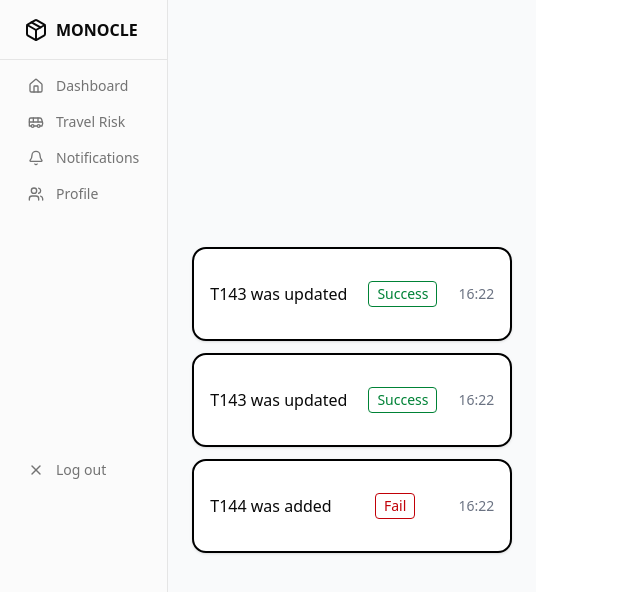
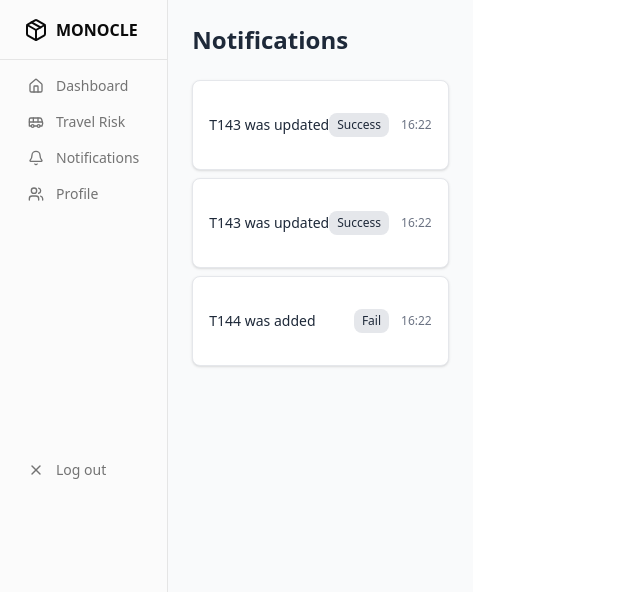
Before and after one commit to zelinzzl/Monocle, a Next.js app in the folder frontend/: page /dashboard/notifications in a window 1280 px wide. Shown: the top 592 px of the page, without its empty margins (0-640 px from the left). Built offline with nearby package versions, Linux system fonts and the light colour scheme.

Commit message:
updated notifications

```diff
--- a/frontend/src/app/dashboard/notifications/page.tsx
+++ b/frontend/src/app/dashboard/notifications/page.tsx
@@ -21,23 +21,32 @@ export default function NotificationPage() {
   const [alerts] = useState<Alert[]>(sampleAlerts)
 
   return (
-    <main className="flex min-h-screen items-center justify-center p-6 bg-gray-50">
-      <div className="space-y-3">
+    <main className="min-h-screen bg-gray-50 p-6">
+      {/* Header */}
+      <div className="mb-6">
+        <h1 className="text-2xl font-bold text-gray-800">Notifications</h1>
+      </div>
+
+      {/* Alerts */}
+      <div className="space-y-2">
         {alerts.map(alert => (
-          <Card key={alert.id} className="border-2 border-black w-[320px]">
-            <CardContent className="flex flex-row items-center justify-between px-4 py-2">
-              <span className="text-base font-medium">{alert.title}</span>
+          <Card
+            key={alert.id}
+            className="border border-gray-200 rounded-md bg-white shadow-sm hover:shadow transition"
+          >
+            <CardContent className="flex items-center justify-between px-4 py-2">
+              <div className="text-sm text-gray-800">{alert.title}</div>
+
+              <div className="flex items-center gap-3">
                 <span
                   className={clsx(
-                  "text-sm px-2 py-0.5 border rounded",
-                  alert.status === "Success"
-                    ? "text-green-700 border-green-700"
-                    : "text-red-700 border-red-700"
+                    "text-xs font-medium px-2 py-1 rounded-md bg-gray-200 text-gray-800"
                   )}
                 >
                   {alert.status}
                 </span>
-              <span className="text-sm text-gray-500">{alert.timestamp}</span>
+                <span className="text-xs text-gray-500">{alert.timestamp}</span>
+              </div>
             </CardContent>
           </Card>
         ))}
```
Lines whose indentation alone changed are shown as unchanged.
